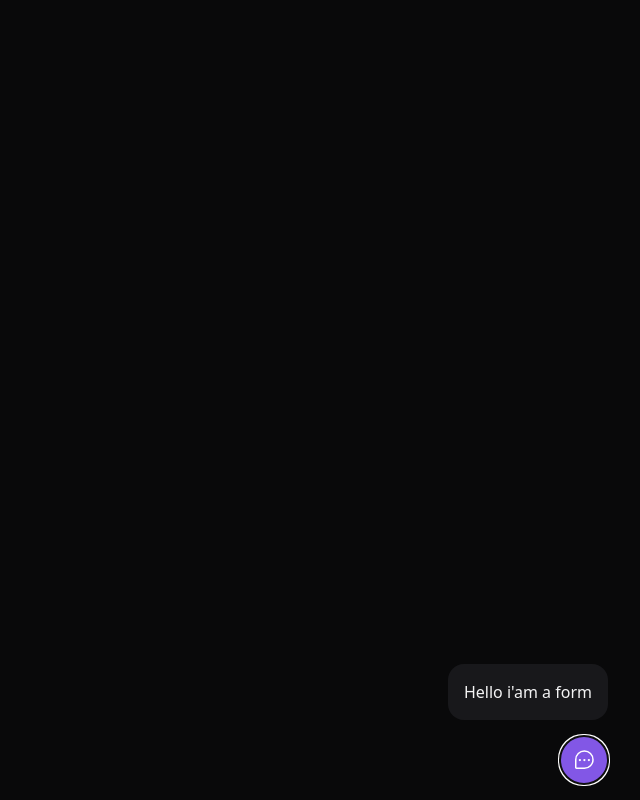
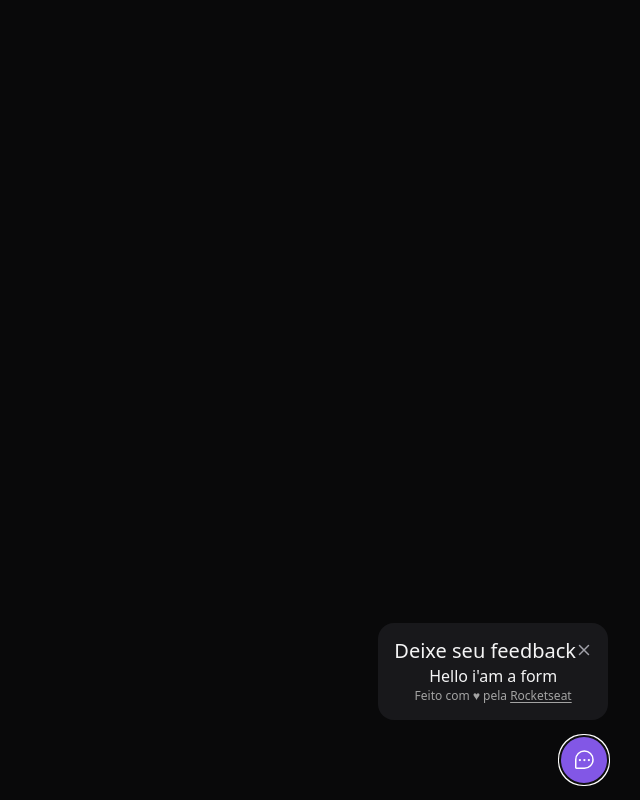
Before and after one commit to williangomesdev/FeedbackWidget, a React (Vite) app: page / in a window 1280 px wide. Both pictures are taken after a click on the button "Feedback". Shown: the whole page, without its empty margins (640-1280 px from the left). Built offline with nearby package versions, Linux system fonts and the light colour scheme.

Commit message:
Componente CloseButton

```diff
--- /dev/null
+++ b/src/components/CloseButton.tsx
@@ -0,0 +1,13 @@
+import { Popover } from "@headlessui/react";
+import { X } from "phosphor-react";
+
+export function CloseButton() {
+  return (
+    <Popover.Button
+      className="top-5 right-5 text-zinc-400 hover:text-zinc-100"
+      title="Fechar formulário de feedback"
+    >
+      <X weight="bold" className="w-4 h-4" />
+    </Popover.Button>
+  );
+}
--- a/src/components/WidgetForm.tsx
+++ b/src/components/WidgetForm.tsx
@@ -1,7 +1,22 @@
+import { CloseButton } from "./CloseButton";
+
 export function WidgetForm() {
   return (
     <div className="bg-zinc-900 p-4 relative rounded-2xl mb-4 flex flex-col items-center shadown-lg w-[calc(100vw - 2rem)] md:w-auto">
+      <header>
+        <span className="text-xl leading-6">Deixe seu feedback</span>
+        <CloseButton />
+      </header>
       <h1>Hello i'am a form</h1>
+      <footer className="text-xs text-neutral-400">
+        Feito com ♥ pela{" "}
+        <a
+          className="underline underline-offset-2"
+          href="https://rocketseat.com.br"
+        >
+          Rocketseat
+        </a>
+      </footer>
     </div>
   );
 }
```
